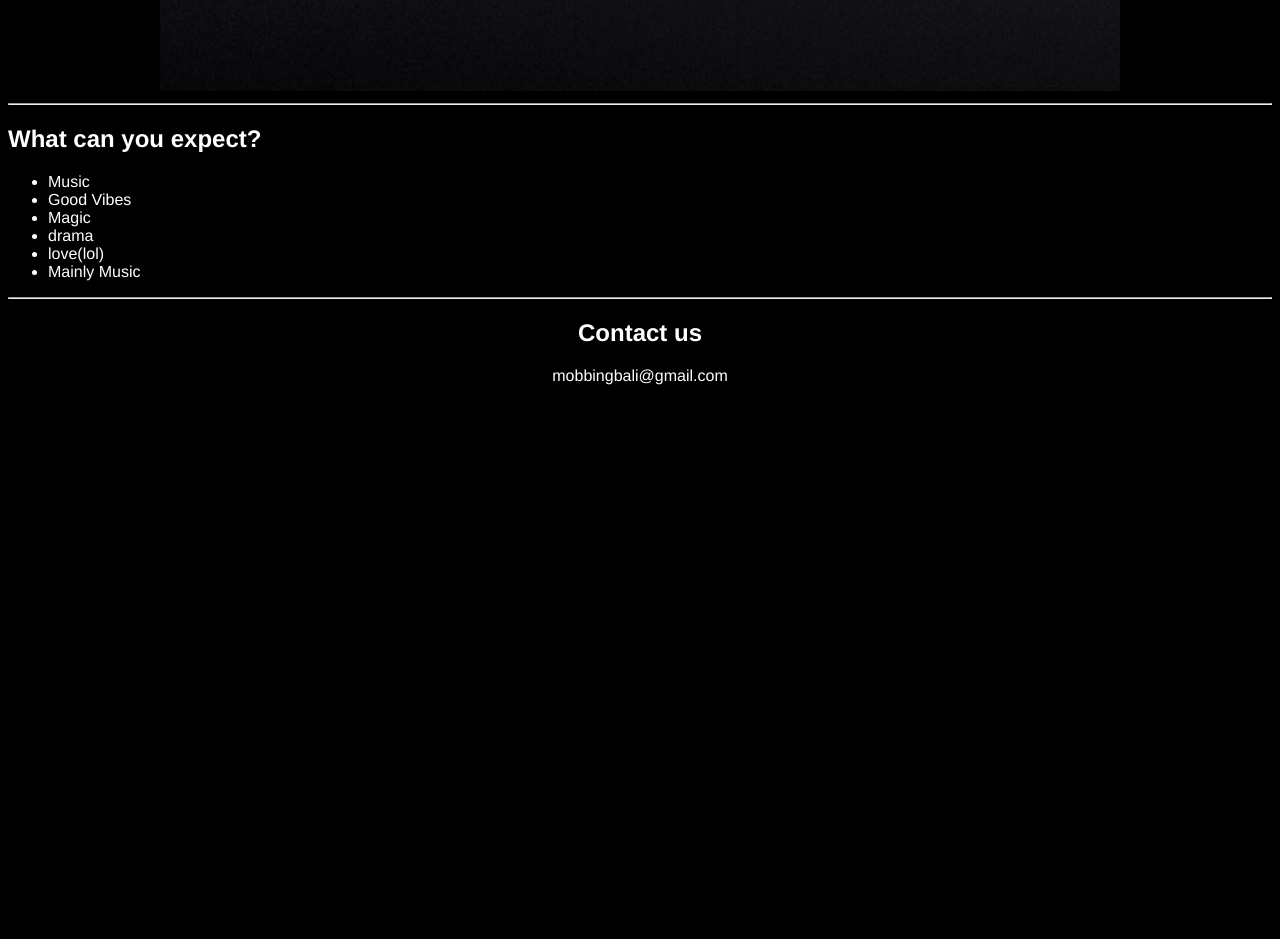
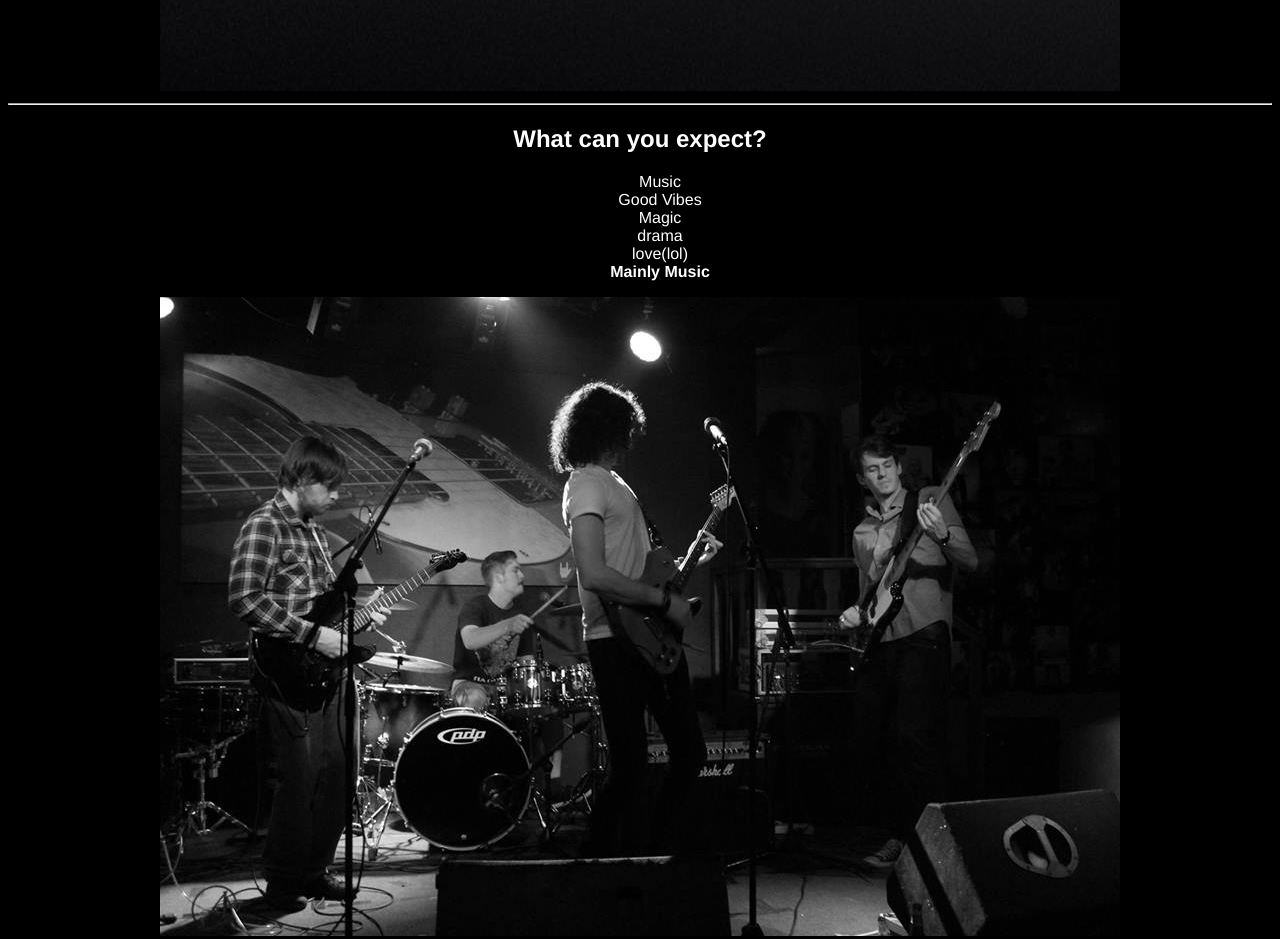
Before and after one commit to carefreedavid/carefreedavid.github.io, a plain HTML site: page unit_3/index.html in a window 1280 px wide. Shown: the part 1640-2579 px from the top of the page. Before the commit the page ends 2041 px from the top, so only its background shows below. Drawn offline with Linux system fonts and the light colour scheme.

Commit message:
unit 3 changes

```diff
--- a/unit_3/css/style.css
+++ b/unit_3/css/style.css
@@ -18,7 +18,7 @@
 }
 
 li{
-	text-align: left;
+	list-style-type: none;
 }
 
 h2{
@@ -26,5 +26,5 @@
 }
 
 #listhead{
-	text-align: left;
+	text-align: center;
 }
--- a/unit_3/index.html
+++ b/unit_3/index.html
@@ -7,16 +7,15 @@
 <body>
 
 <h1>Mobbing Bali</h1>
-
 <img src="image/band.jpg">
 
 <hr>
+
 
 <h3 id="slogan"><i>
 	A Band That Will Actually Make Her Dance
 </i>
 </h3>
-
 <p>
 <b>Mobbing Bali</b> is a five piece band, found around the streets of the beautiful Cape Town South Africa.
 Warren likes to moan alot, but god he can sing.
@@ -30,13 +29,14 @@
 	<li>Magic</li>
 	<li>drama</li>
 	<li>love(lol)</li>
-	<li>Mainly Music</li>
+	<li><b>Mainly Music<b></li>
 </ul>
-
+<img src="image/band4.jpg">
 <hr>
 
 <h2> Contact us </h2>
 <p> mobbingbali@gmail.com </p>
+<img src="image/band5.jpg">
 
 </body>
 </html>
```
Also changed, not shown: unit_3/image/band4.jpg (added), unit_3/image/band5.jpg (added).
